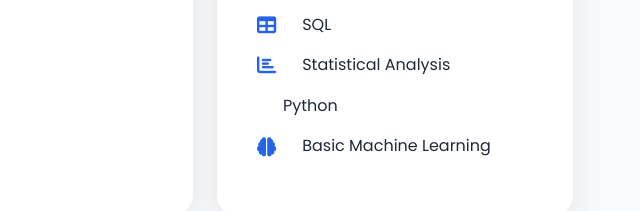
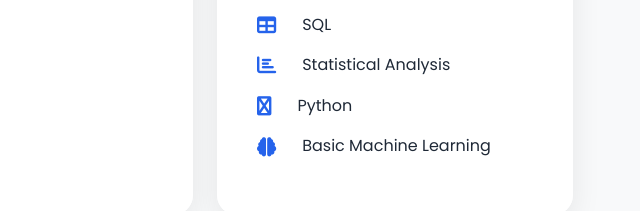
Before and after one commit to anamhr09/Anamul-Hoque-Roni, a plain HTML site: page index.html in a window 1280 px wide. Shown: the part 2010-2221 px from the top of the page, 625-1265 px from the left. Drawn offline with nearby package versions, Linux system fonts and the light colour scheme.

Commit message:
Update index.html

```diff
--- a/index.html
+++ b/index.html
@@ -753,7 +753,7 @@
                             <li><i class="fas fa-chart-line"></i> Data Visualization</li>
                             <li><i class="fas fa-table"></i> SQL</li>
                             <li><i class="fas fa-chart-bar"></i> Statistical Analysis</li>
-                            <li><i class="fas fa-py"></i> Python </li>
+                            <li><i class="fas fa-python"></i> Python </li>
                             <li><i class="fas fa-brain"></i> Basic Machine Learning</li>
                         </ul>
                     </div>
```
